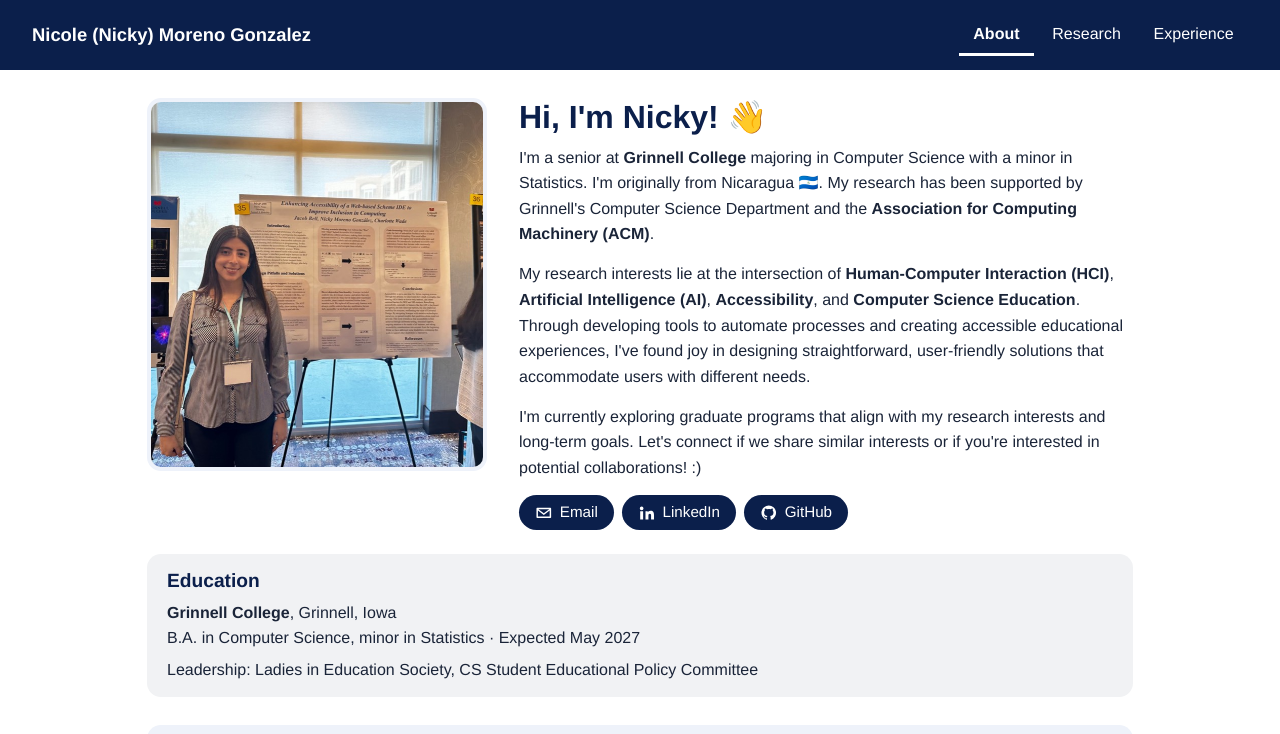
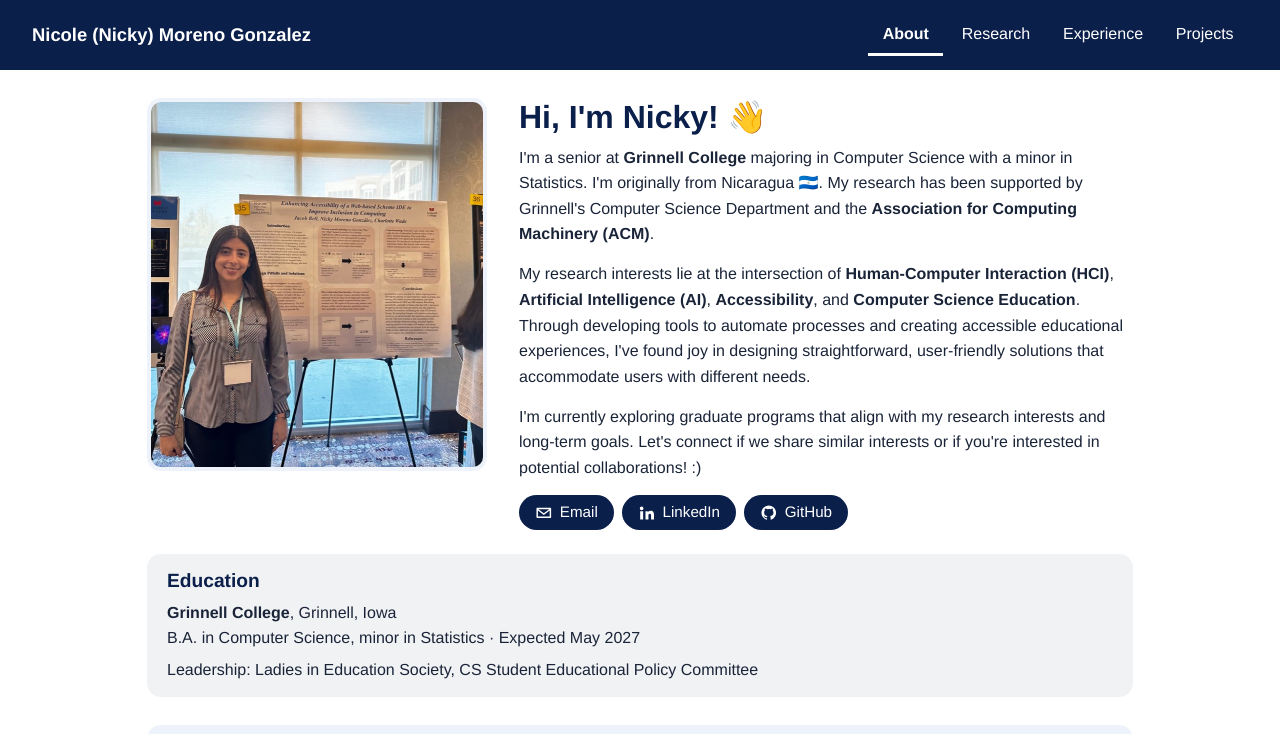
Before and after one commit to morenoni/nicky-personal-website, a React (Vite) app: page /#about in a window 1280 px wide. Shown: the top 734 px of the page. Built offline with nearby package versions, Linux system fonts and the light colour scheme.

Commit message:
Add Projects tab

```diff
--- a/js/data/projects.js
+++ b/src/data/projects.js
@@ -1,4 +1,4 @@
-// Projects shown on the Projects tab. See js/cards.js for what each field does.
+// Projects shown on the Projects tab. See components/Card.jsx for what each field does.
 export const PROJECTS = [
 	{
 		title: 'Scamper IDE Accessibility',
--- /dev/null
+++ b/src/panels/Projects.jsx
@@ -0,0 +1,8 @@
+// The Projects tab: projects from data/projects.js.
+
+import CardsPanel from './CardsPanel.jsx';
+import { PROJECTS } from '../data/projects.js';
+
+export default function Projects() {
+	return <CardsPanel title="Projects" items={PROJECTS} />;
+}
--- a/src/tabs.js
+++ b/src/tabs.js
@@ -4,9 +4,11 @@
 import About from './panels/About/About.jsx';
 import Research from './panels/Research.jsx';
 import Experience from './panels/Experience.jsx';
+import Projects from './panels/Projects.jsx';
 
 export const TABS = [
 	{ id: 'about', label: 'About', Panel: About },
 	{ id: 'research', label: 'Research', Panel: Research },
 	{ id: 'experience', label: 'Experience', Panel: Experience },
+	{ id: 'projects', label: 'Projects', Panel: Projects },
 ];
```
